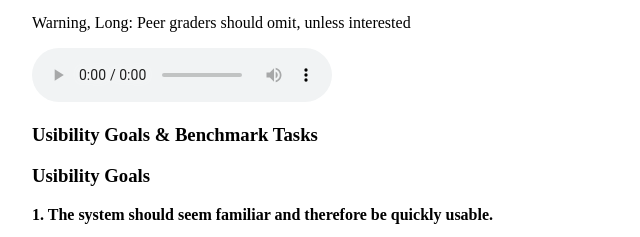
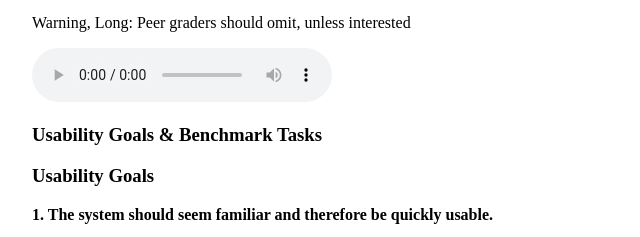
Before and after one commit to benjaminweiss46/HCIwebsite, a plain HTML site: page LFP&TP.html in a window 1280 px wide. Shown: the part 10540-10777 px from the top of the page, 208-848 px from the left. Drawn offline with Linux system fonts and the light colour scheme.

Commit message:
Update LFP&TP.html

```diff
--- a/LFP&TP.html
+++ b/LFP&TP.html
@@ -114,8 +114,8 @@
  			<source src="audioVideo/meeting.mp3" type="audio/mpeg">
 			Your browser does not support the audio element.
 		</audio>
-		<h3 id="usa">Usibility Goals & Benchmark Tasks</h3>
-		<h3>Usibility Goals</h3>
+		<h3 id="usa">Usability Goals & Benchmark Tasks</h3>
+		<h3>Usability Goals</h3>
 		<p><b>1. The system should seem familiar and therefore be quickly usable.</b></p>
 		<p>Users should demonstrate profeciency with the system almost immediately after playing with it for a few moments. Buttons and labels should suggest the appropriate path for actions the user wants complete.</p>
 		<p><b>2. The system should be highly customizable.</b></p>
```
